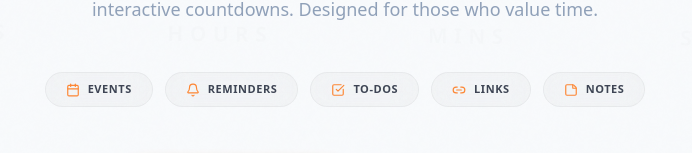
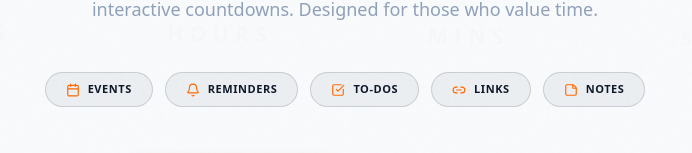
Before and after one commit to tallytimer/tallytimer.github.io, a Next.js app: page / in a window 1280 px wide. Shown: the part 453-606 px from the top of the page, without its empty margins (295-987 px from the left). Built offline with nearby package versions, Linux system fonts and the light colour scheme; a web font is replaced by a local one.

Commit message:
Fix UI: Robust light mode pills and visible timeline

```diff
--- a/src/app/globals.css
+++ b/src/app/globals.css
@@ -249,29 +249,34 @@ body {
 /* Feature Pill */
 .feature-pill {
   @apply inline-flex items-center gap-2 px-5 py-2 rounded-full text-[11px] font-bold uppercase tracking-wider;
-  background: rgba(255, 255, 255, 0.03);
-  border: 1px solid rgba(255, 255, 255, 0.05);
+  background: rgba(255, 255, 255, 0.05);
+  border: 1px solid rgba(255, 255, 255, 0.1);
   backdrop-filter: blur(12px);
   color: var(--foreground);
-  opacity: 0.6;
   transition: all 0.3s ease;
 }
 
-[data-theme='light'] .feature-pill {
-  background: rgba(0, 0, 0, 0.03);
-  border-color: rgba(0, 0, 0, 0.05);
-  opacity: 0.8;
+[data-theme='light'] .feature-pill,
+.light .feature-pill {
+  background: rgba(15, 23, 42, 0.05);
+  /* Slate-900 at 5% */
+  border-color: rgba(15, 23, 42, 0.15);
+  /* Slate-900 at 15% */
+  color: #0f172a;
+  /* Slate-900 */
 }
 
 .feature-pill:hover {
-  background: rgba(255, 255, 255, 0.06);
-  border-color: rgba(255, 255, 255, 0.1);
-  opacity: 1;
+  background: rgba(255, 255, 255, 0.1);
+  border-color: rgba(255, 255, 255, 0.2);
+  transform: translateY(-1px);
 }
 
-[data-theme='light'] .feature-pill:hover {
-  background: rgba(0, 0, 0, 0.06);
-  border-color: rgba(0, 0, 0, 0.1);
+[data-theme='light'] .feature-pill:hover,
+.light .feature-pill:hover {
+  background: rgba(15, 23, 42, 0.08);
+  border-color: rgba(15, 23, 42, 0.25);
+  transform: translateY(-1px);
 }
 
 /* Countdown Display Styling */
--- a/src/components/Changelog.tsx
+++ b/src/components/Changelog.tsx
@@ -71,9 +71,16 @@ export default function Evolution() {
                 </div>
 
                 {/* Timeline Design - Balanced for all screen sizes */}
-                <div className="relative max-w-4xl mx-auto pt-10">
+                <div className="relative max-w-4xl mx-auto pt-16 md:pt-20">
                     {/* Vertical Connecting Line */}
-                    <div className="absolute left-[18px] md:left-1/2 top-0 bottom-0 w-px bg-gradient-to-b from-orange-500/40 via-white/10 to-transparent md:-translate-x-1/2" />
+                    <div
+                        className="absolute left-[18px] md:left-1/2 top-0 bottom-0 w-px md:-translate-x-1/2"
+                        style={{
+                            background: "linear-gradient(to bottom, rgba(249, 115, 22, 0.5) 0%, var(--foreground) 15%, transparent 100%)",
+                            maskImage: "linear-gradient(to bottom, black 80%, transparent 100%)",
+                            opacity: 0.2
+                        }}
+                    />
 
                     <div className="space-y-16 md:space-y-24">
                         {versions.map((ver, idx) => (
```
